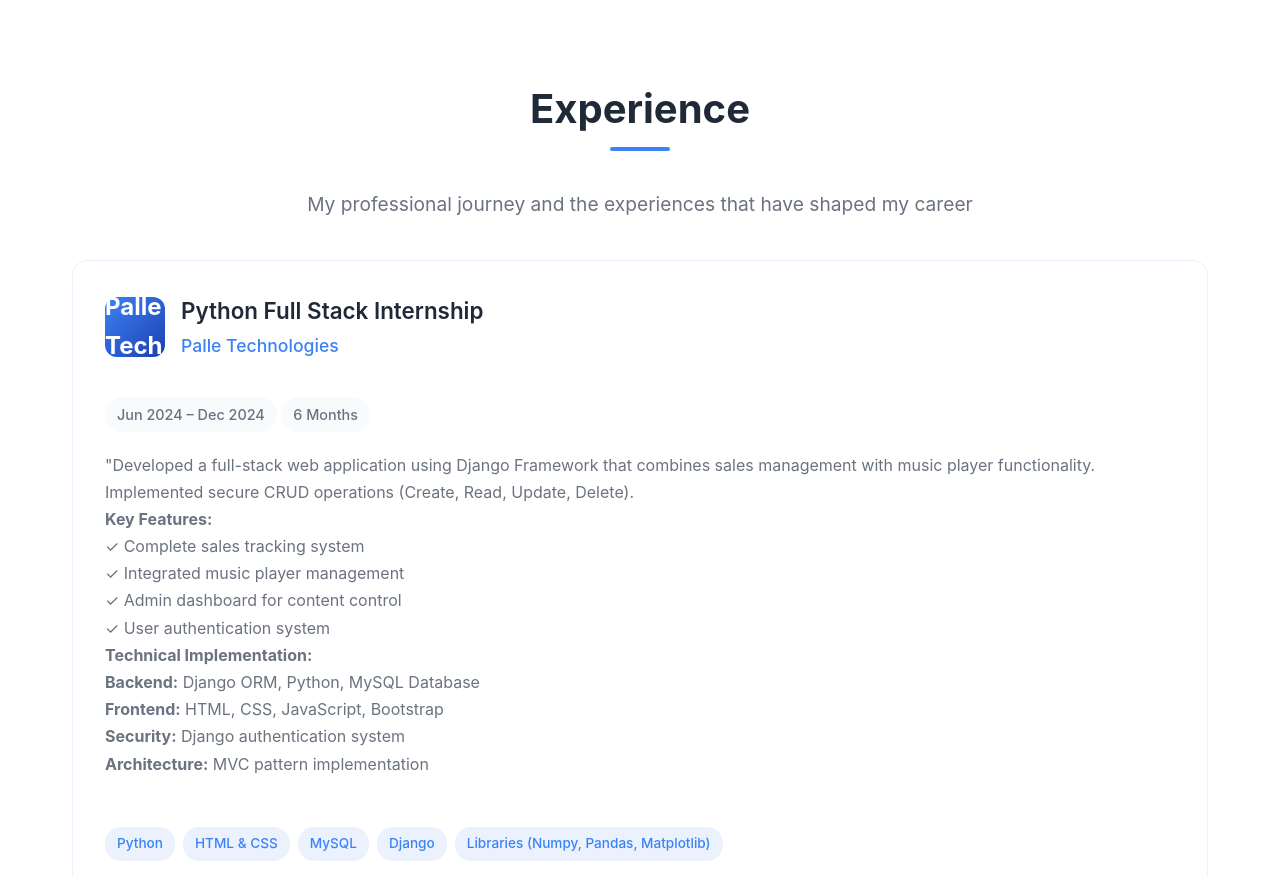
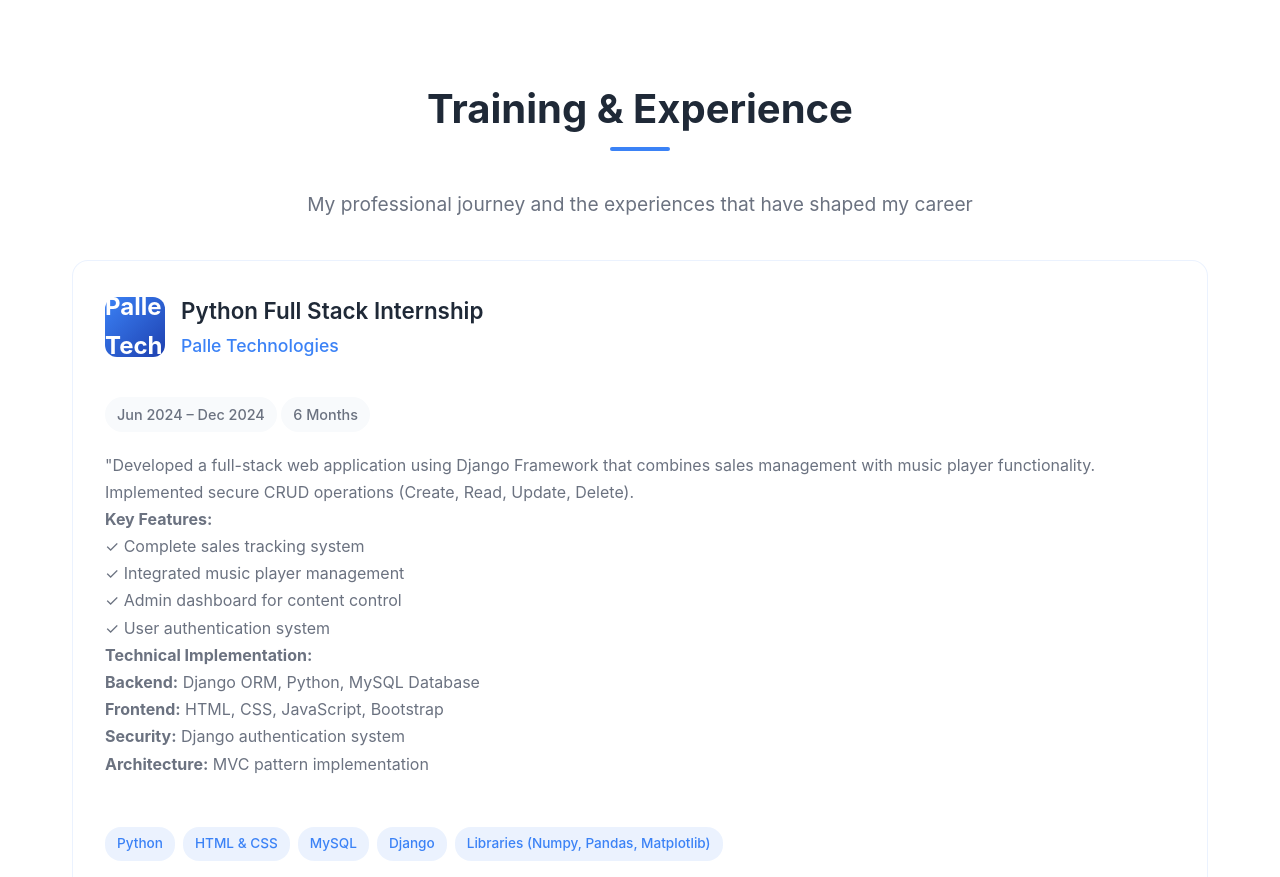
Before and after one commit to prkshnarayan/Portfolio, a plain HTML site: page index.html in a window 1280 px wide. Shown: the part 5955-6832 px from the top of the page. Drawn offline with Linux system fonts and the light colour scheme.

Commit message:
Update index.html

```diff
--- a/index.html
+++ b/index.html
@@ -575,7 +575,7 @@
       <section class="experience" id="experience">
         <div class="container">
             <div class="section-header">
-                <h2 class="section-title">Experience</h2>
+                <h2 class="section-title">Training & Experience</h2>
                 <p class="section-subtitle">My professional journey and the experiences that have shaped my career</p>
             </div>
 
```
